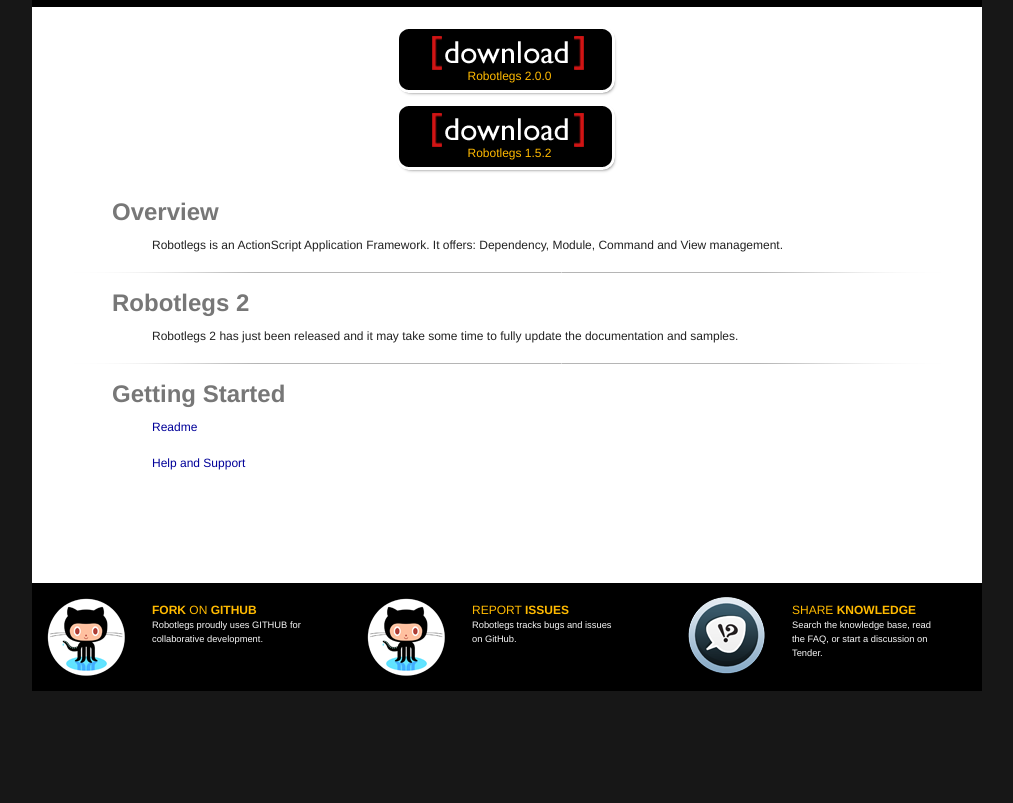
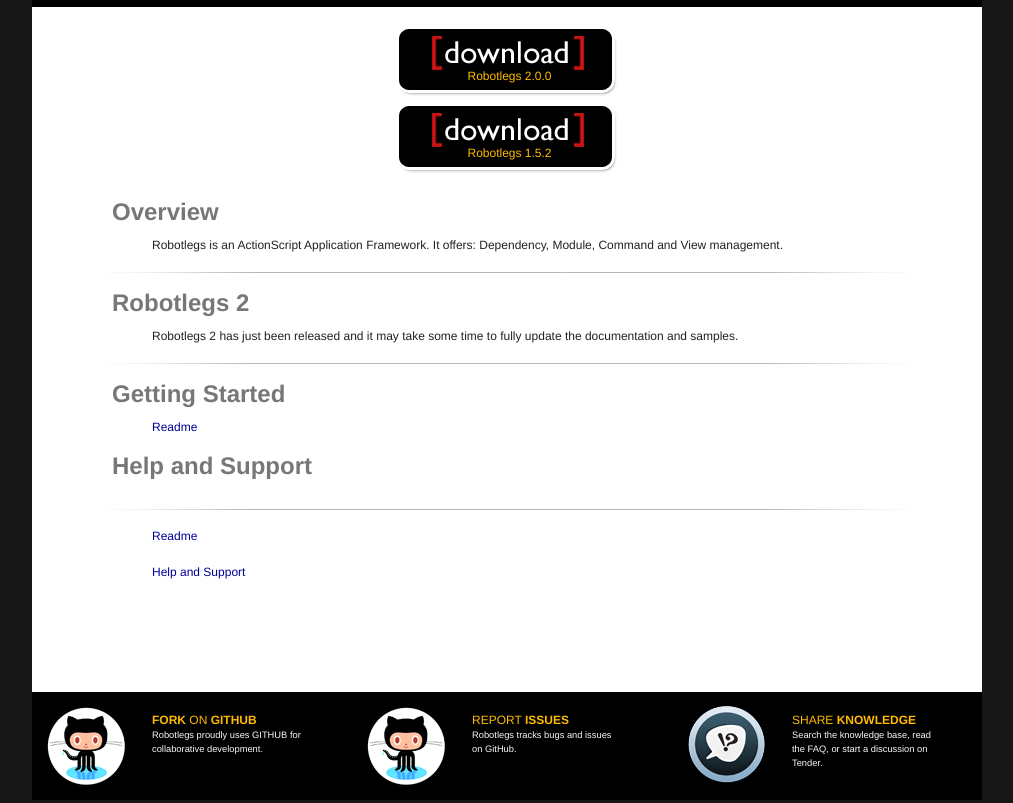
Before and after one commit to robotlegs/robotlegs.github.com, a Jekyll site: the page built from index.html, in a window 1280 px wide. Shown: the part 320-1123 px from the top of the page, without its empty margins (133-1146 px from the left). Built offline with Jekyll 4.4.1, drawn with Linux system fonts in a browser that asks for light colours; Markdown is read by kramdown in place of the engine named in the settings; before the commit the page ends 1014 px from its top, so only the background shows below that.

Commit message:
Updates for RL2

```diff
--- a/index.html
+++ b/index.html
@@ -37,6 +37,14 @@
 		</div>
 		<div class="span-21 prepend-3 last">
 			<p><a href="https://github.com/robotlegs/robotlegs-framework/blob/master/readme.md">Readme</a></p>
+		</div>
+		<div class="span-22 prepend-2 last">
+			<h1 class="section">Help and Support</h1>
+		</div>
+		<hr class="space">
+		<hr />
+		<div class="span-21 prepend-3 last">
+			<p><a href="https://github.com/robotlegs/robotlegs-framework/blob/master/readme.md">Readme</a></p>
 			<p><a href="http://knowledge.robotlegs.org">Help and Support</a></p>
 		</div>
 		<hr class="space">
```
